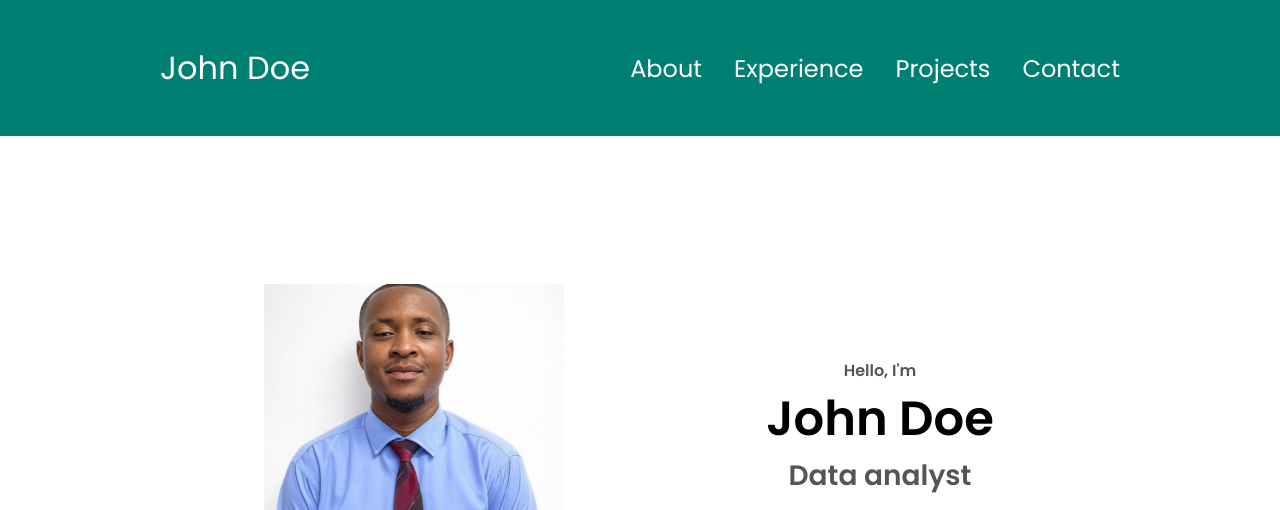
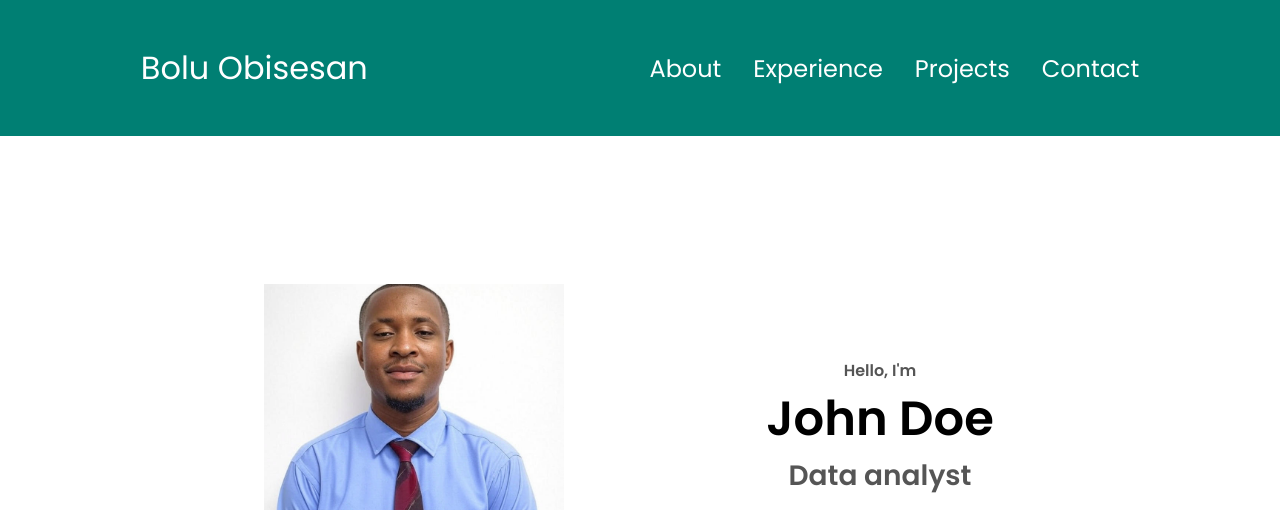
Before and after one commit to BoluZeus/BoluObisesan.github.io, a plain HTML site: page index.html in a window 1280 px wide. Shown: the top 510 px of the page. Drawn offline with Linux system fonts and the light colour scheme.

Commit message:
Update index.html

```diff
--- a/index.html
+++ b/index.html
@@ -10,7 +10,7 @@
   </head>
   <body>
     <nav id="desktop-nav">
-      <div class="logo">John Doe</div>
+      <div class="logo">Bolu Obisesan</div>
       <div>
         <ul class="nav-links">
           <li><a href="#about">About</a></li>
```
